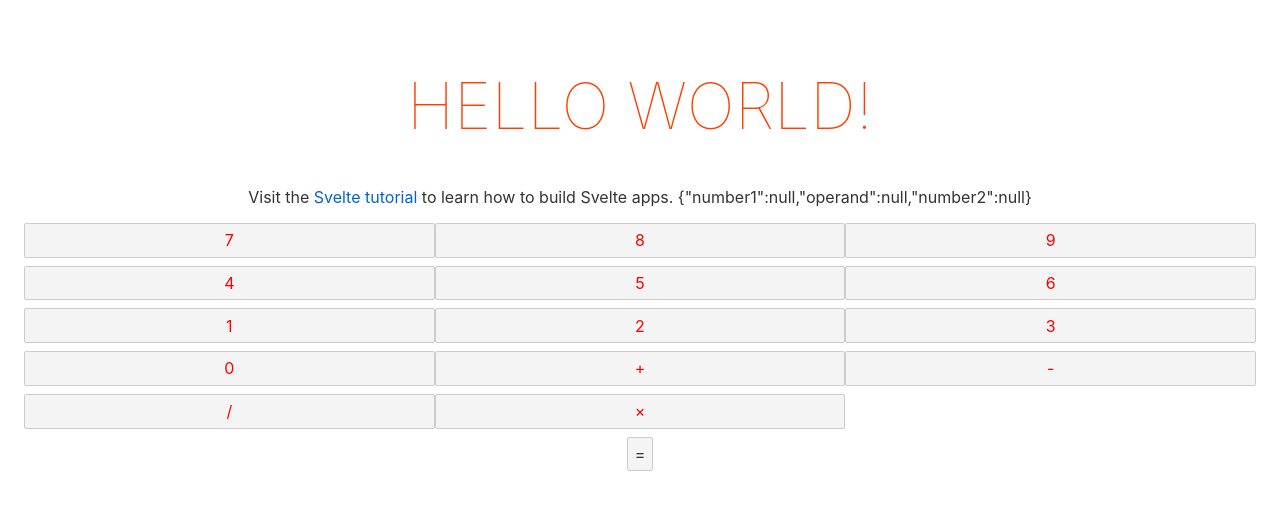
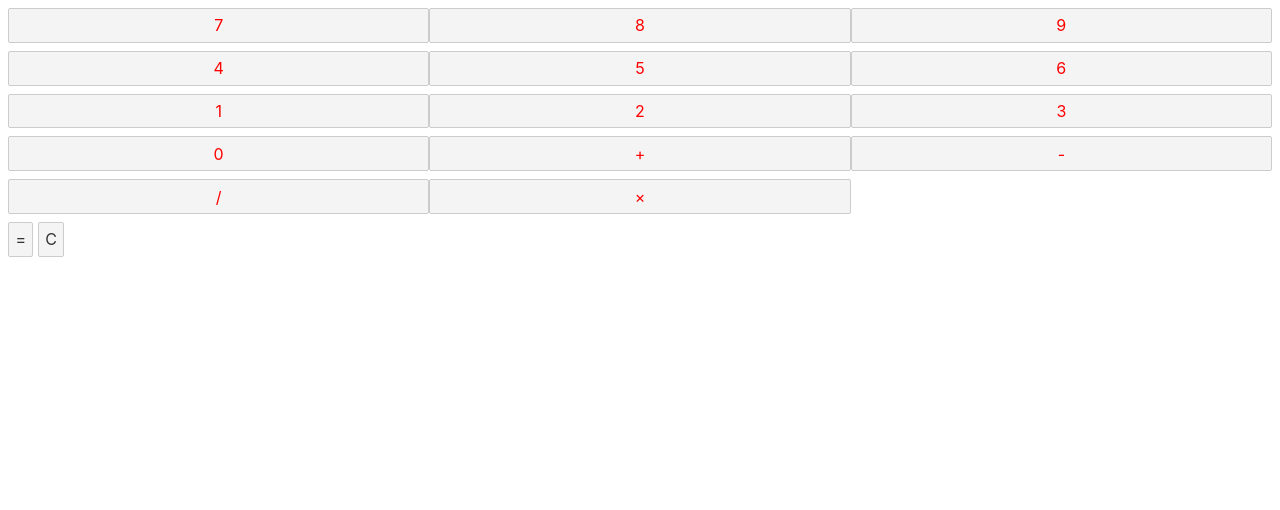
Before and after one commit to jkjustjoshing/time-calculator, a Svelte app: page / in a window 1280 px wide. Shown: the top 510 px of the page. Built offline with nearby package versions, Linux system fonts and the light colour scheme.

Commit message:
Add screen component and clear button

```diff
--- a/src/App.svelte
+++ b/src/App.svelte
@@ -1,53 +1,27 @@
 <script>
   import Buttons from './Buttons.svelte'
+  import Screen from './Screen.svelte'
   import { store } from './reducerStore'
 
-  export let name
-
-  const { state, dispatch } = $store
-
-  $: console.log($store.state)
+  $: state = $store.state
+  $: dispatch = $store.dispatch
 
   const handleButton = ({ detail }) => {
-    console.log('button', detail)
     if (detail.type === 'number') {
       dispatch({ type: 'NUMBER', value: detail.value })
     } else if (detail.type === 'operand') {
-      console.log('operand')
       dispatch({ type: 'OPERAND', value: detail.value })
     }
   }
 </script>
 
 <style>
-  main {
-    text-align: center;
-    padding: 1em;
-    max-width: 240px;
-    margin: 0 auto;
-  }
 
-  h1 {
-    color: #ff3e00;
-    text-transform: uppercase;
-    font-size: 4em;
-    font-weight: 100;
-  }
-
-  @media (min-width: 640px) {
-    main {
-      max-width: none;
-    }
-  }
 </style>
 
 <main>
-  <h1>Hello {name}!</h1>
-  <p>
-    Visit the
-    <a href="https://svelte.dev/tutorial">Svelte tutorial</a>
-    to learn how to build Svelte apps. {JSON.stringify($store.state)}
-  </p>
+  <Screen {state} />
   <Buttons on:button={handleButton} />
   <button on:click={() => dispatch({ type: 'GET_RESULT' })}>=</button>
+  <button on:click={() => dispatch({ type: 'CLEAR' })}>C</button>
 </main>
--- /dev/null
+++ b/src/Screen.svelte
@@ -0,0 +1,14 @@
+<script>
+  export let state
+
+  $: text =
+    (state.number1 || '') +
+    (state.operand ? state.operand.text : '') +
+    (state.number2 || '')
+
+  $: if (state.result != null) {
+    text += '=' + state.result
+  }
+</script>
+
+<div>{text}</div>
--- a/src/main.js
+++ b/src/main.js
@@ -2,9 +2,6 @@ import App from './App.svelte'
 
 const app = new App({
   target: document.body,
-  props: {
-    name: 'world',
-  },
 })
 
 export default app
--- a/src/reducerStore.js
+++ b/src/reducerStore.js
@@ -2,7 +2,10 @@ import { readable } from 'svelte/store'
 
 const reducer = (state, action) => {
   if (action.type === 'NUMBER') {
-    console.log('foobar', state)
+    if (state.result != null) {
+      return state
+    }
+
     const key = state.operand ? 'number2' : 'number1'
     return { ...state, [key]: (state[key] || '') + action.value }
   }
@@ -15,6 +18,10 @@ const reducer = (state, action) => {
     const number1 = parseInt(state.number1)
     const number2 = parseInt(state.number2)
     return { ...state, result: state.operand.fn(number1, number2) }
+  }
+
+  if (action.type === 'CLEAR') {
+    return initValue
   }
 
   return state
```
